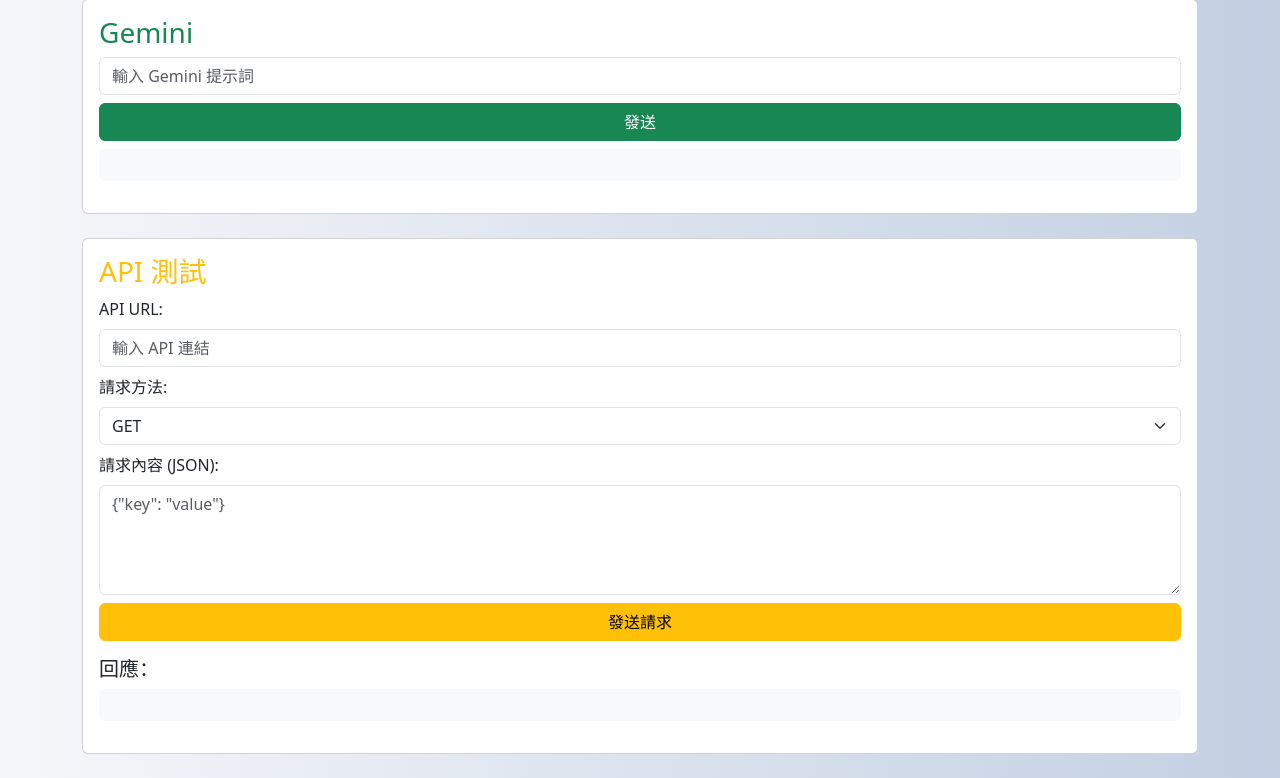
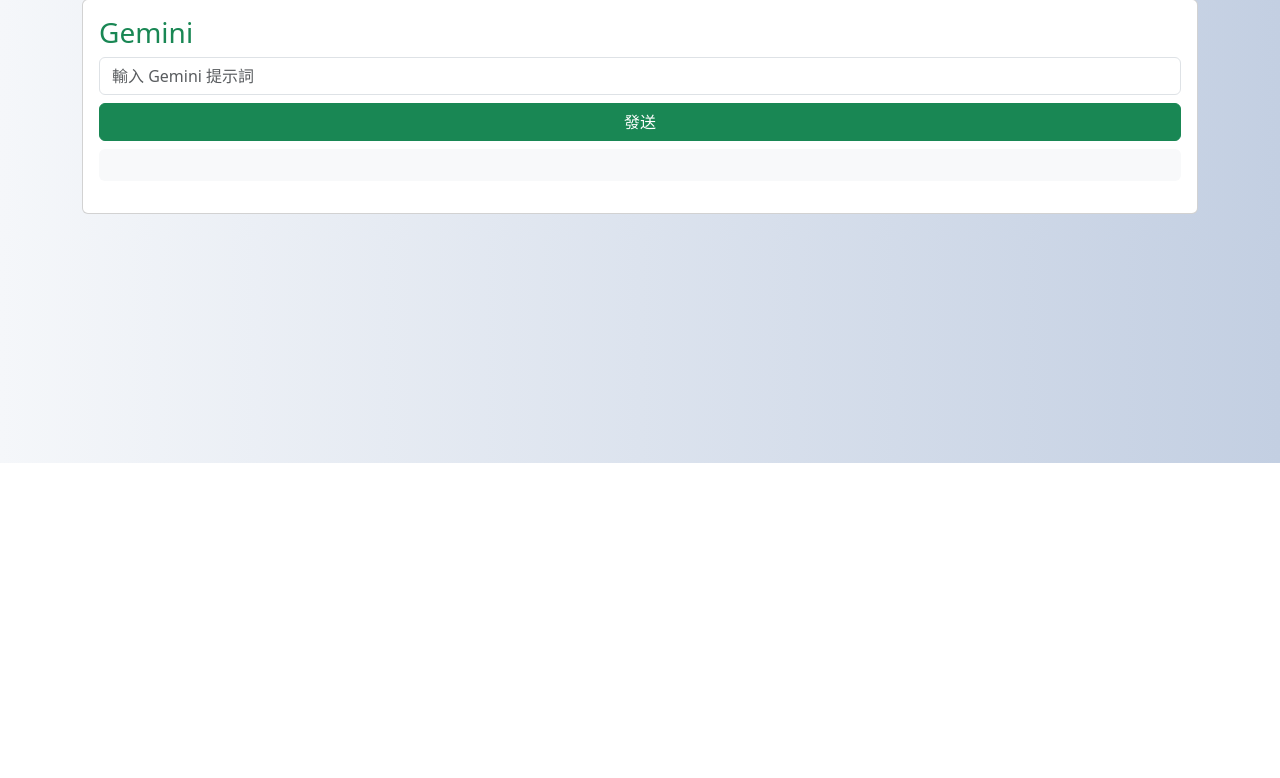
Before and after one commit to Ryan0814-Angela/flask-ai-writing-assistant, a Flask app: page /api_test in a window 1280 px wide. Shown: the part 337-1115 px from the top of the page. After the commit the page ends 800 px from the top, so only its background shows below. Run offline with Flask 3, Linux system fonts and the light colour scheme.

Commit message:
Update api_test.html to remove API test block

```diff
--- a/templates/api_test.html
+++ b/templates/api_test.html
@@ -56,35 +56,6 @@
         <pre id="gemini_response" class="bg-light p-3 mt-2 rounded"></pre>
     </div>
 
-    <!-- API 測試 -->
-    <div class="card p-3 mb-4">
-        <h3 class="text-warning">API 測試</h3>
-
-        <label class="form-label">API URL:</label>
-        <input type="text" id="api_url" class="form-control" placeholder="輸入 API 連結">
-
-        <label class="form-label mt-2">請求方法:</label>
-        <select id="method" class="form-select">
-            <option value="GET">GET</option>
-            <option value="POST">POST</option>
-        </select>
-
-        <label class="form-label mt-2">請求內容 (JSON):</label>
-        <textarea id="body" class="form-control" rows="4" placeholder='{"key": "value"}'></textarea>
-
-        <button class="btn btn-warning mt-2" onclick="sendRequest()">發送請求</button>
-
-        <div id="loading" class="text-center mt-2" style="display: none;">
-            <div class="spinner-border text-secondary" role="status">
-                <span class="visually-hidden">Loading...</span>
-            </div>
-            <p>請稍候...</p>
-        </div>
-
-        <h5 class="mt-3">回應：</h5>
-        <pre id="response" class="bg-light p-3 rounded"></pre>
-    </div>
-
     <!-- JS -->
     <script>
         function sendChatGPT() {
@@ -112,43 +83,6 @@
                 document.getElementById("gemini_response").textContent = JSON.stringify(data, null, 2);
             });
         }
-
-        function sendRequest() {
-            const apiUrl = document.getElementById("api_url").value;
-            const method = document.getElementById("method").value;
-            const body = document.getElementById("body").value;
-
-            const options = {
-                method,
-                headers: { "Content-Type": "application/json" }
-            };
-
-            if (method === "POST" && body.trim() !== "") {
-                options.body = body;
-            }
-
-            document.getElementById("loading").style.display = "block";
-
-            fetch("/proxy_request", {
-                method: "POST",
-                headers: { "Content-Type": "application/json" },
-                body: JSON.stringify({
-                    api_url: apiUrl,
-                    method,
-                    headers: { "Content-Type": "application/json" },
-                    body: body ? JSON.parse(body) : null
-                })
-            })
-            .then(res => res.json())
-            .then(data => {
-                document.getElementById("loading").style.display = "none";
-                document.getElementById("response").textContent = JSON.stringify(data, null, 2);
-            })
-            .catch(err => {
-                document.getElementById("loading").style.display = "none";
-                document.getElementById("response").textContent = "錯誤：" + err;
-            });
-        }
     </script>
 
 </body>
```
Also changed, not shown: check_db.py (added, +25 -0 lines).
